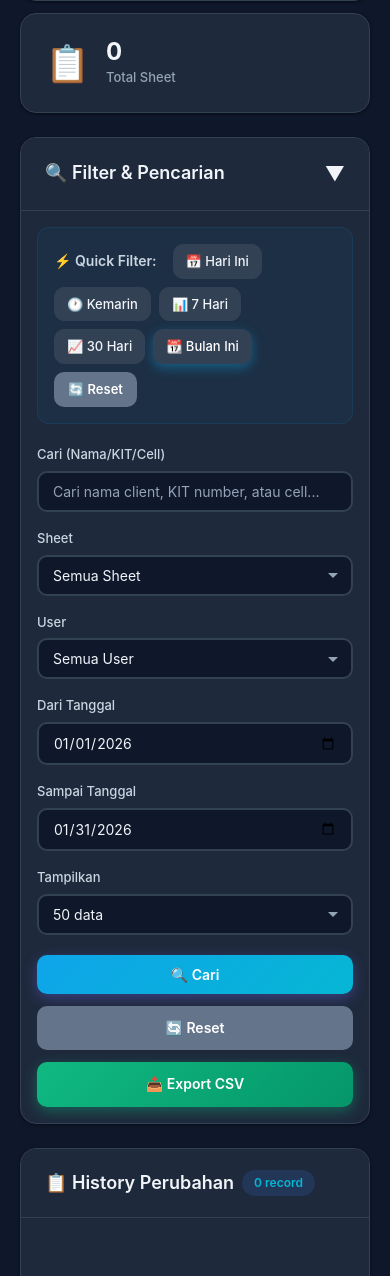
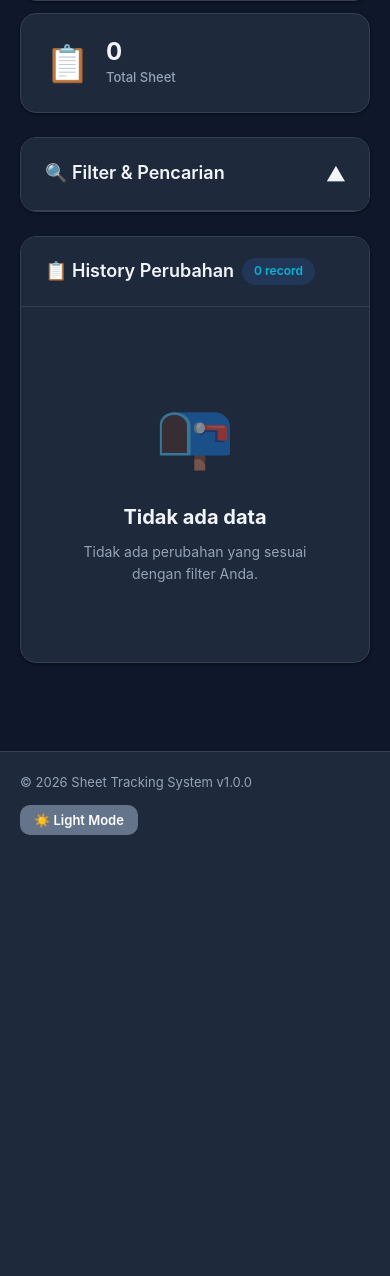
Before and after one commit to baiiput/sheetdataclient, a PHP site: page /index.php in a window 390 px wide. Shown: the part 451-1727 px from the top of the page. After the commit the page ends 1286 px from the top, so only its background shows below. Run offline with PHP 8.4, Linux system fonts and the light colour scheme; a user stored in the database is signed in; data that the repository does not hold is empty.

Commit message:
UX: Set filter panel to collapsed by default on page load
Default State Changes:
- Added 'collapsed' class to filter panel on initial page load
- Changed default icon from ▼ to ▶
- Added inline transform: rotate(-90deg) to icon for initial collapsed state
- Panel now starts hidden, user can click to expand when needed

Benefits:
- Cleaner initial view with more focus on data table
- Less scrolling required on mobile devices
- Filter panel available on demand with smooth animation
- Consistent with modern UI/UX patterns

```diff
--- a/index.php
+++ b/index.php
@@ -170,9 +170,9 @@ $stats = getDashboardStats();
             <div class="card">
                 <div class="card-header" style="display: flex; justify-content: space-between; align-items: center; cursor: pointer;" onclick="toggleFilterPanel()">
                     <h2 class="card-title">🔍 Filter & Pencarian</h2>
-                    <span id="filter-toggle-icon" style="font-size: 20px; transition: transform 0.3s;">▼</span>
+                    <span id="filter-toggle-icon" style="font-size: 20px; transition: transform 0.3s; transform: rotate(-90deg);">▶</span>
                 </div>
-                <div class="card-body collapsible" id="filter-panel">
+                <div class="card-body collapsible collapsed" id="filter-panel">
                     <!-- Quick Filters -->
                     <div class="quick-filters">
                         <span class="quick-filter-label">⚡ Quick Filter:</span>
```
